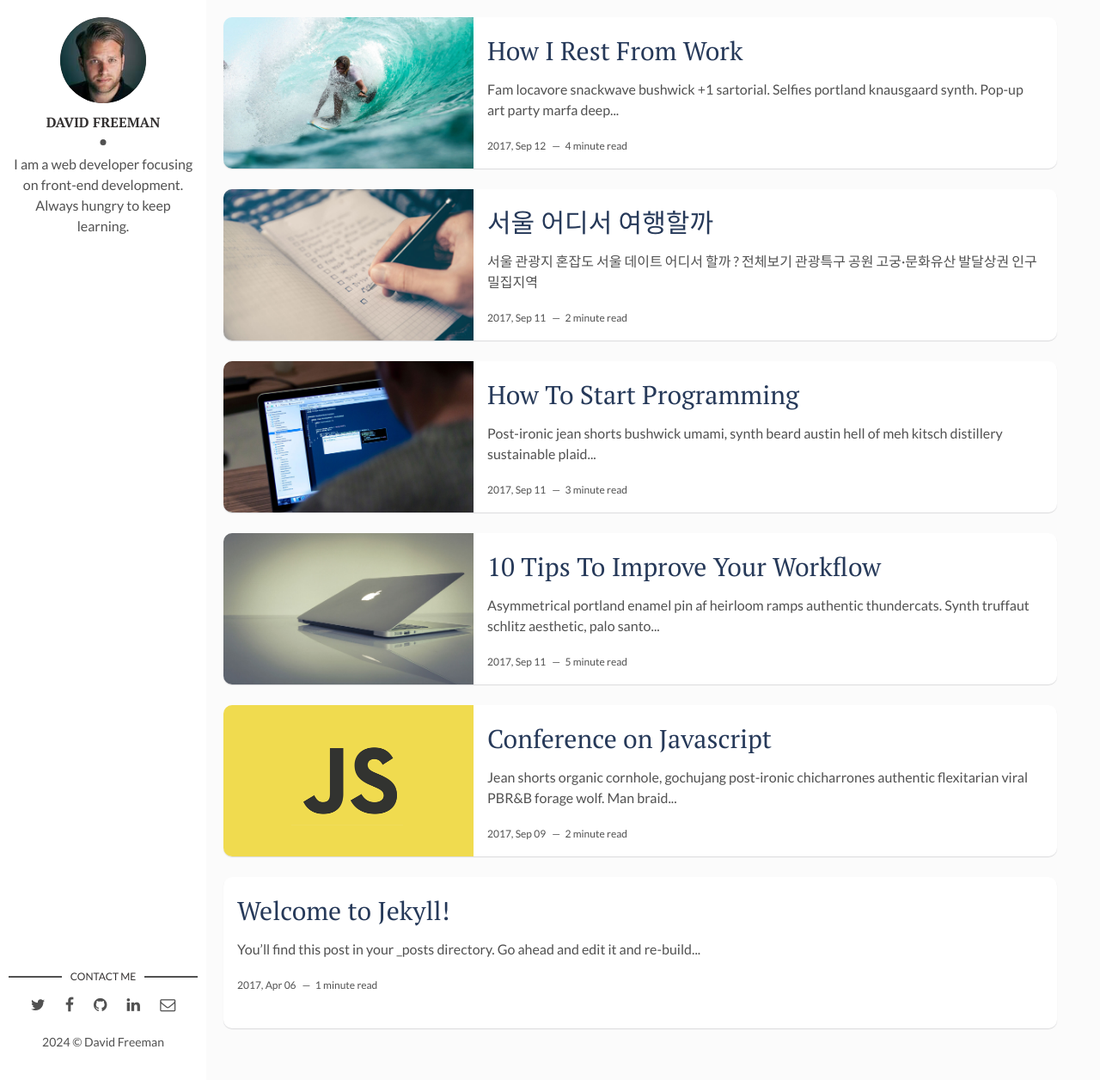
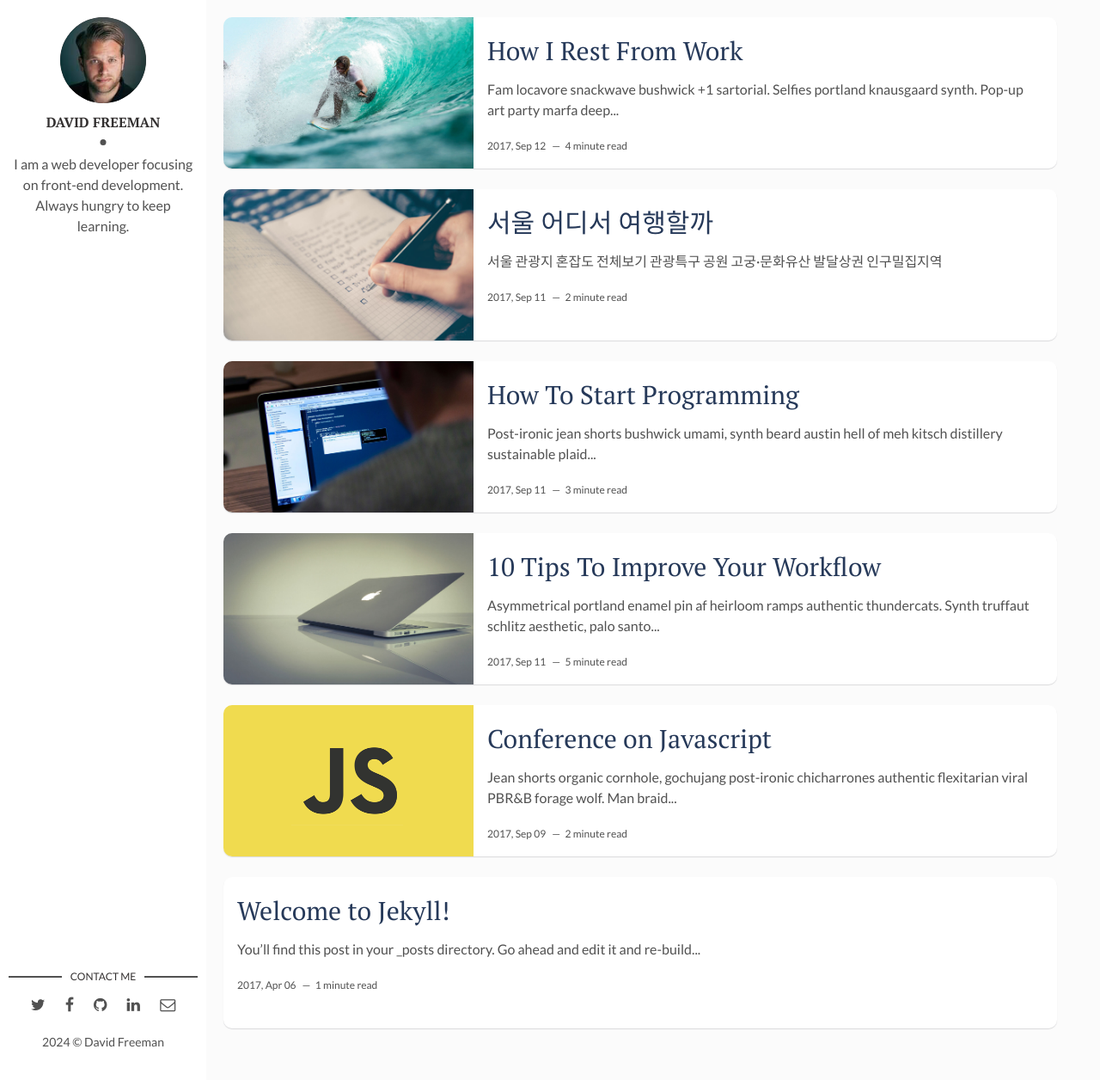
Before and after one commit to moonsu888/MoonSue.github.io, a Jekyll site: the page built from index.html, in a window 1280 px wide and 1256 px high. Shown: the whole window at 86% size. Built offline with Jekyll 4.4.1, drawn with Linux system fonts in a browser that asks for light colours; the list of posts is cut into pages by our own code.

Commit message:
Update 2017-09-12-the-best-organizer-software.markdown

```diff
--- a/_posts/2017-09-12-the-best-organizer-software.markdown
+++ b/_posts/2017-09-12-the-best-organizer-software.markdown
@@ -9,7 +9,7 @@ tags: [Productivity, Software] # add tag
 
 ## 서울 관광지 혼잡도
 
-서울 데이트 어디서 할까 ?
+
 
 <!-- HTML과 JavaScript 코드 시작 -->
 <div class="button-container">
```
Also changed, not shown: other parts of _posts/2017-09-12-the-best-organizer-software.markdown (+2 -2 lines).
